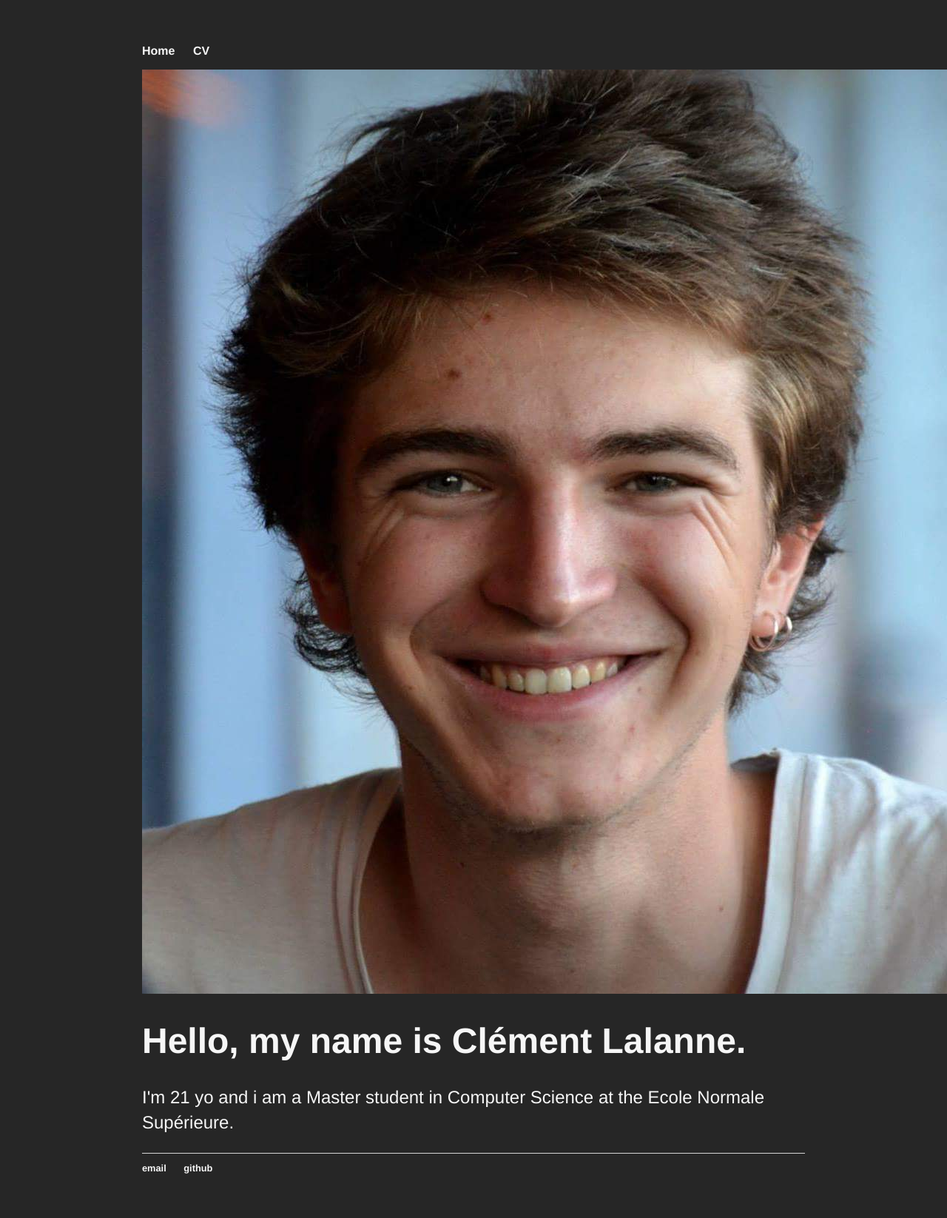
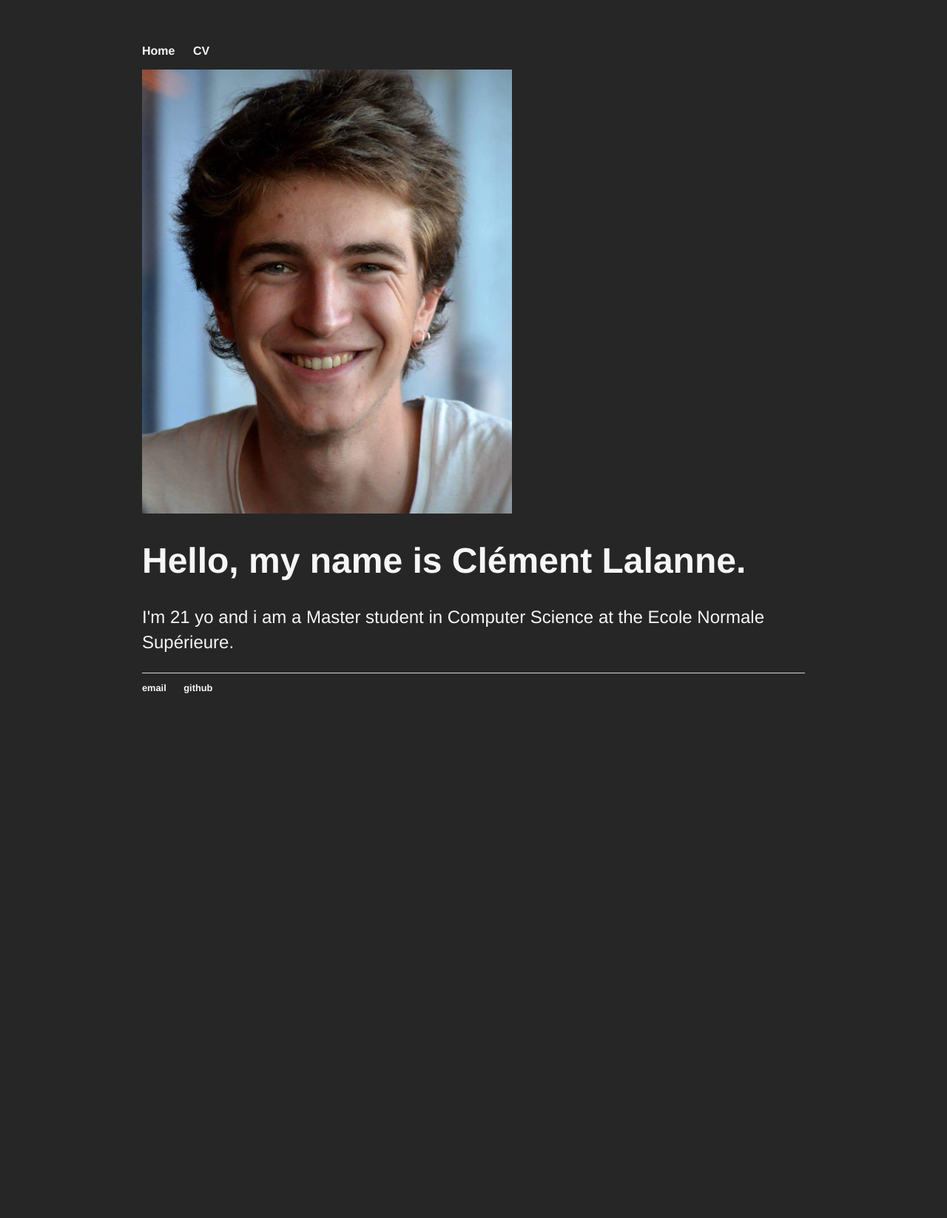
Before and after one commit to clemlal/clemlal.github.io, a Jekyll site: the page built from index.html, in a window 1280 px wide. Shown: the whole page at 74% size. Built offline with Jekyll 4.4.1, drawn with Linux system fonts in a browser that asks for light colours; after the commit the page ends 997 px from its top, so only the background shows below that.

Commit message:
first commit

```diff
--- a/index.html
+++ b/index.html
@@ -2,7 +2,7 @@
 layout: default
 title: Clément Lalanne
 ---
-<img src="cl.jpg" alt="Me">
+<img src="cl.jpg" alt="Me" width="500" height="600">
 <div class="blurb">
 	<h1>Hello, my name is Clément Lalanne.</h1>
 				<p>I'm 21 yo and i am a Master student in Computer Science at the Ecole Normale Supérieure.</p>
```
